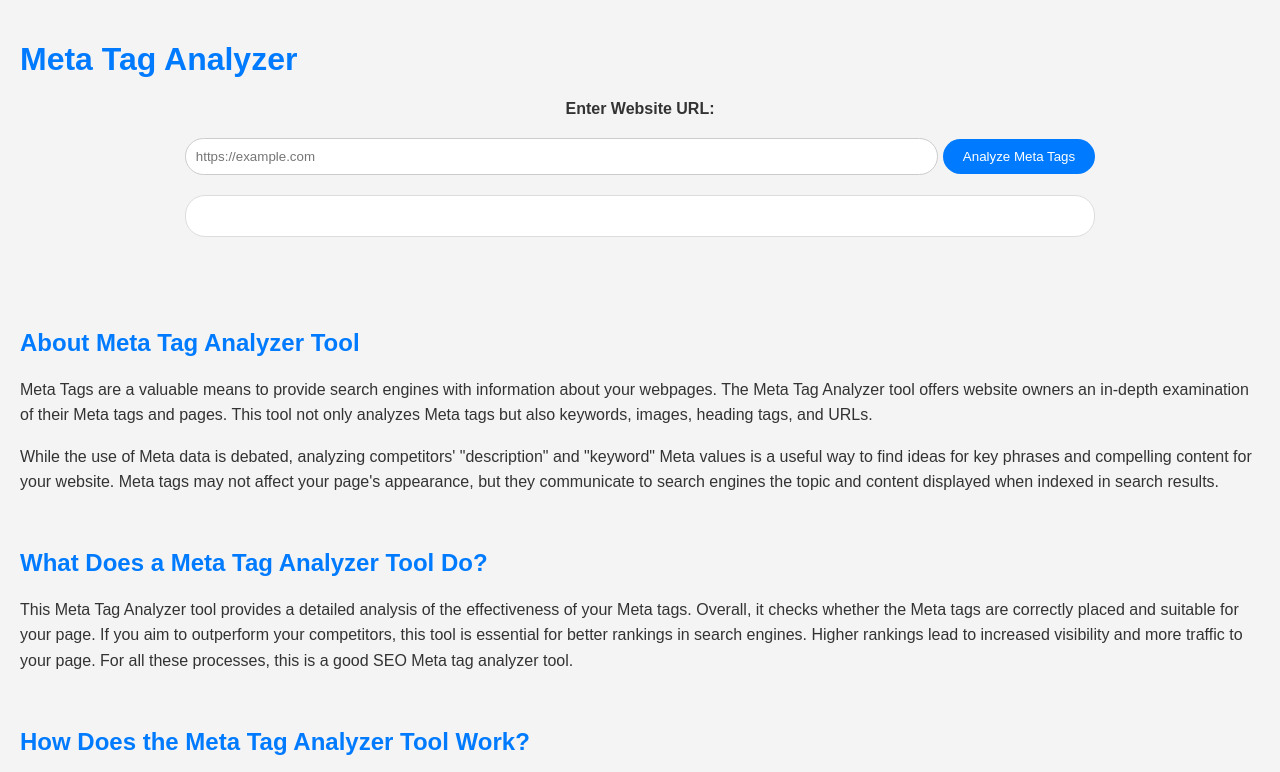
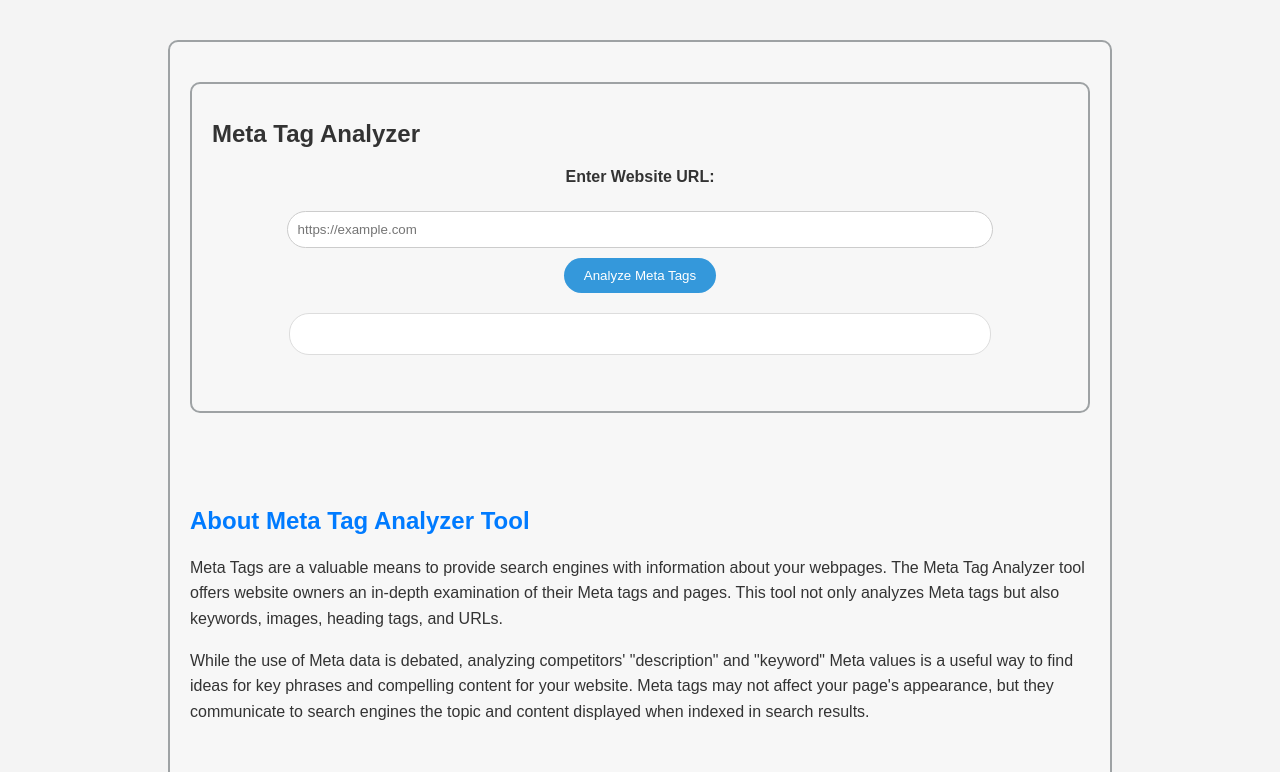
Before and after one commit to TonyOjelel/Meta-Tag-Analyzer, a plain HTML site: page index.html in a window 1280 px wide. Shown: the top 772 px of the page. Drawn offline with Linux system fonts and the light colour scheme.

Commit message:
3rd commit

```diff
--- a/index.html
+++ b/index.html
@@ -7,16 +7,19 @@
     <link rel="stylesheet" href="styles.css">
 </head>
 <body>
+    <div class="meta-box">
+    <div class="meta-box">
         <h1>Meta Tag Analyzer</h1>
         <form id="urlForm">
-        <label for="websiteUrl">Enter Website URL:</label><br>
+            <label for="websiteUrl">Enter Website URL:</label>
             <input type="url" id="websiteUrl" placeholder="https://example.com" required>
             <button type="submit">Analyze Meta Tags</button>
         </form>
         <div id="metaAnalyzer">
             <!-- Results will be displayed here -->
+        </div><br><br>
     </div>
-<br><br><br><br>
+<br><br><br>
 
 <h2>About Meta Tag Analyzer Tool</h2>
 <p>Meta Tags are a valuable means to provide search engines with information about your webpages. The Meta Tag Analyzer tool offers website owners an in-depth examination of their Meta tags and pages. This tool not only analyzes Meta tags but also keywords, images, heading tags, and URLs.</p>
--- a/styles.css
+++ b/styles.css
@@ -70,3 +70,61 @@ pre {
     border-radius: 8px;
     font-family: monospace;
 }
+
+
+
+
+
+
+/* External CSS styles for the Meta Tag Analyzer box */
+
+.meta-box {
+    border: 2px solid #9ea2a4;
+    padding: 20px;
+    border-radius: 10px;
+    margin: 20px auto;
+    max-width: 900px;
+    background-color: #f7f7f7;
+}
+
+.meta-box h1 {
+    color: #333;
+    font-size: 24px;
+}
+
+#urlForm {
+    margin-top: 20px;
+}
+
+#urlForm label {
+    display: block;
+    font-weight: bold;
+    margin-bottom: 5px;
+}
+
+#urlForm input[type="url"] {
+    width: 80%;
+    padding: 10px;
+    border: 1px solid #ccc;
+    border-radius: 20px;
+    margin-bottom: 10px;
+}
+
+#urlForm button {
+    background-color: #3498db;
+    color: #fff;
+    border: none;
+    border-radius: 20px;
+    padding: 10px 20px;
+    cursor: pointer;
+    transition: background-color 0.3s ease;
+}
+
+#urlForm button:hover {
+    background-color: #ffcb2e;
+}
+
+#metaAnalyzer {
+    margin-top: 20px;
+    width: 77%;
+}
```
Lines whose indentation alone changed are shown as unchanged.
